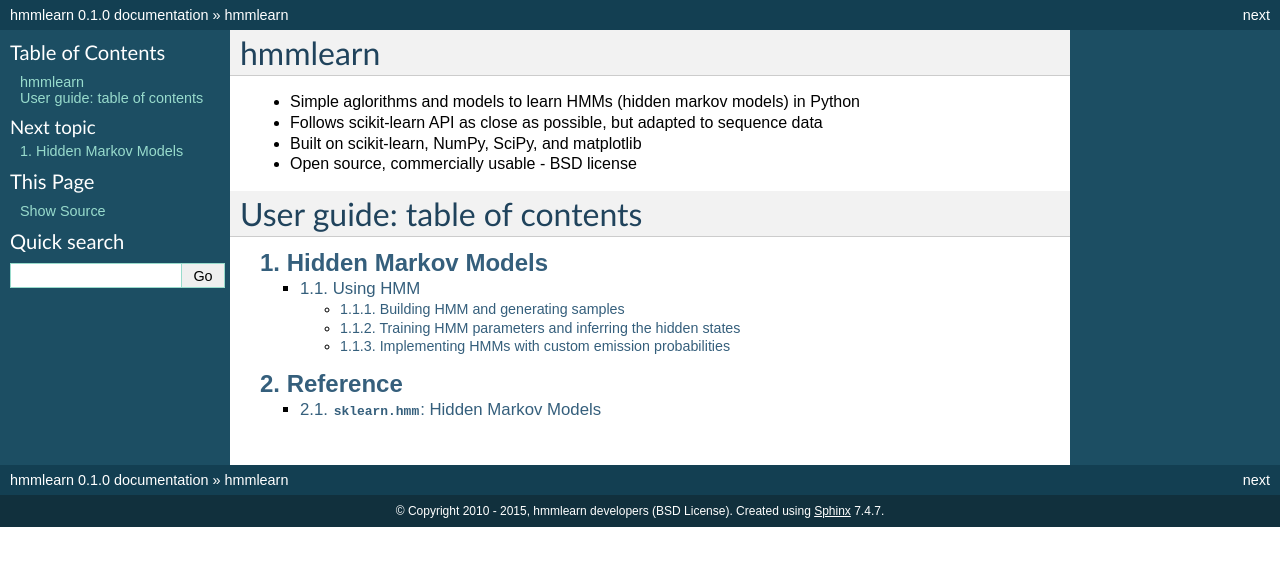
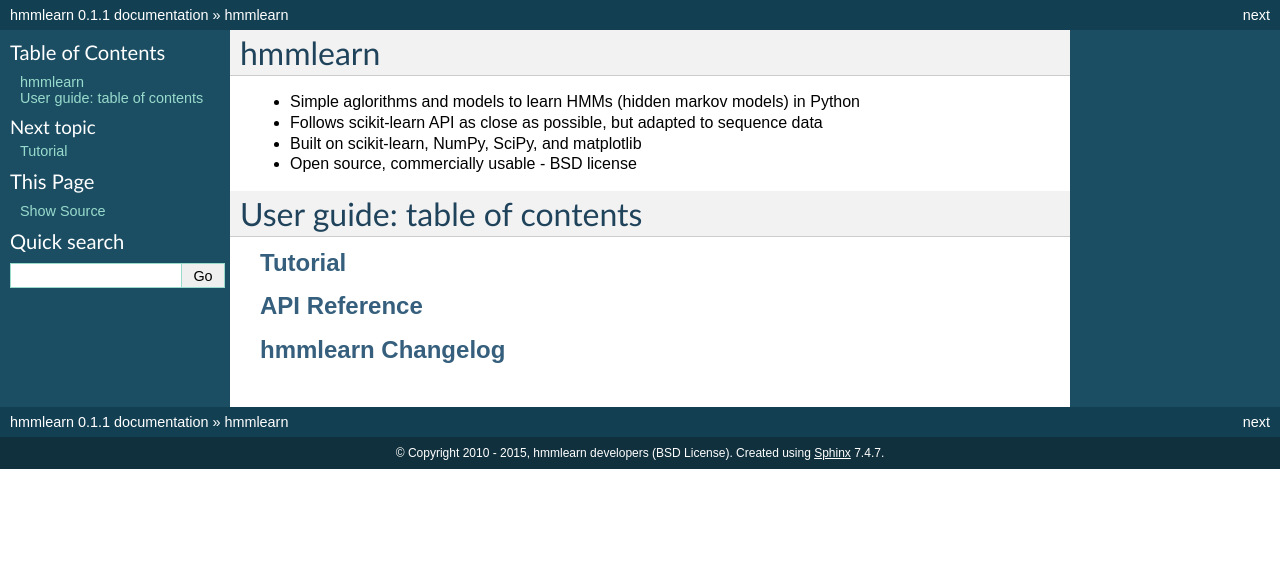
Before and after one commit to hmmlearn/hmmlearn, a Sphinx documentation site: the page built from doc/index.rst, in a window 1280 px wide. Shown: the top 566 px of the page. Built offline with Sphinx 7.4.7, drawn with Linux system fonts in a browser that asks for light colours.

Commit message:
MAINT restructured the docs and bumped version
  turns out re-uploading the same version to PyPI is impossible

```diff
--- a/AUTHORS.rst
+++ b/AUTHORS.rst
@@ -19,3 +19,4 @@
 * Vlad Niculae
 * csytracy
 * Alexandre Gramfort
+* Sergei Lebedev
--- /dev/null
+++ b/doc/changelog.rst
@@ -0,0 +1 @@
+.. include:: ../CHANGES.rst
--- a/doc/classes.rst
+++ /dev/null
@@ -1,29 +0,0 @@
-=========
-Reference
-=========
-
-This is the class and function reference of HMMLearn. Please refer to
-the :ref:`full user guide <user_guide>` for further details, as the class and
-function raw specifications may not be enough to give full guidelines on their
-uses.
-
-
-.. _hmm_ref:
-
-:mod:`sklearn.hmm`: Hidden Markov Models
-========================================
-
-.. automodule:: hmmlearn.hmm
-   :no-members:
-   :no-inherited-members:
-
-**User guide:** See the :ref:`hmm` section for further details.
-
-.. currentmodule:: hmmlearn
-
-.. autosummary::
-   :toctree: generated
-
-   hmm.GaussianHMM
-   hmm.MultinomialHMM
-   hmm.GMMHMM
--- a/doc/conf.py
+++ b/doc/conf.py
@@ -68,10 +68,9 @@
 # built documents.
 #
 # The short X.Y version.
-version = '0.1'
 # The full version, including alpha/beta/rc tags.
 import hmmlearn
-release = hmmlearn.__version__
+version = release = hmmlearn.__version__
 
 # The language for content autogenerated by Sphinx. Refer to documentation
 # for a list of supported languages.
--- a/doc/index.rst
+++ b/doc/index.rst
@@ -14,7 +14,8 @@
 .. include:: includes/big_toc_css.rst
 
 .. toctree::
-   :numbered:
+   :titlesonly:
 
-   hmm.rst
-   classes.rst
+   tutorial
+   api
+   changelog
--- a/doc/hmm.rst
+++ b/doc/tutorial.rst
@@ -1,8 +1,8 @@
-.. _hmm:
+.. _tutorial:
 
-====================
-Hidden Markov Models
-====================
+========
+Tutorial
+========
 
 .. currentmodule:: hmmlearn.hmm
 
--- a/hmmlearn/__init__.py
+++ b/hmmlearn/__init__.py
@@ -8,7 +8,7 @@
 Historically, this code was present in ``scikit-learn``, but unmaintained.
 It has been orphaned and separated as a different package.
 """
-__version__ = '0.1.0'
+__version__ = '0.1.1'
 
 
 def setup_module(module):
--- a/setup.py
+++ b/setup.py
@@ -58,7 +58,7 @@
         Extension("hmmlearn._hmmc", ["hmmlearn/_hmmc.pyx"])
     ],
     requires=["sklearn"],
-    install_requires=["Cython>=0.21.2"]
+    install_requires=["Cython"]
 )
 
 
```
Also changed, not shown: CHANGES.rst (added, +9 -0 lines), doc/api.rst (added, +18 -0 lines), 1 other file.
